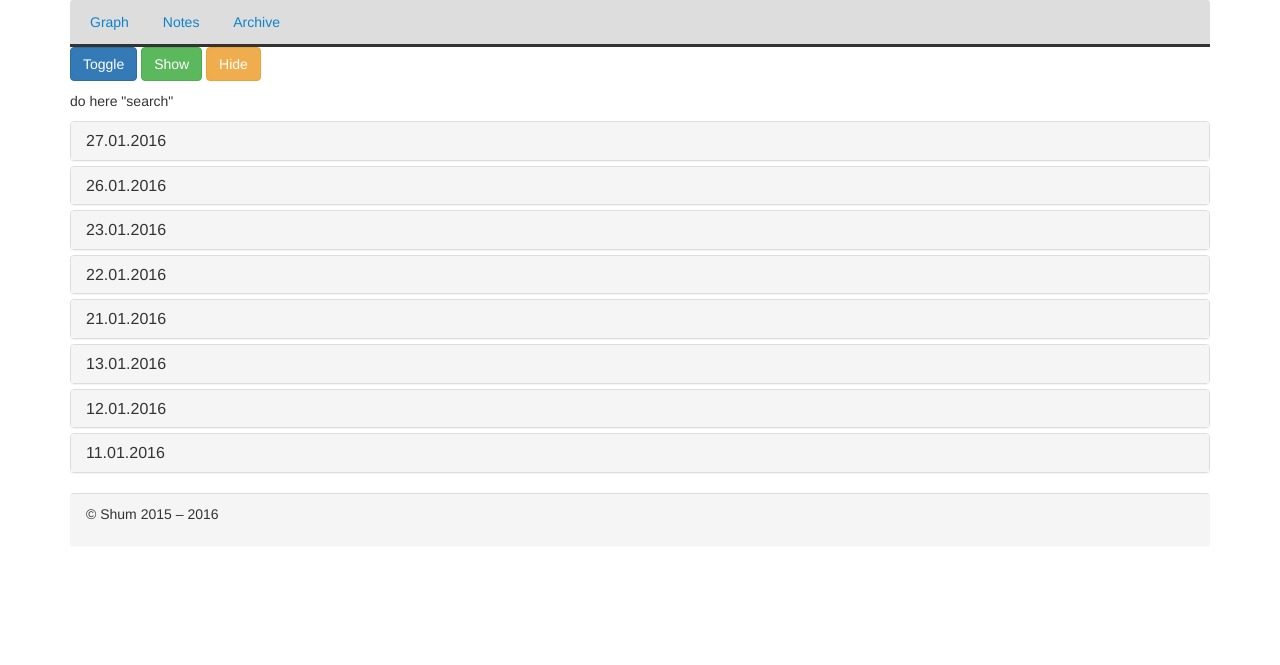
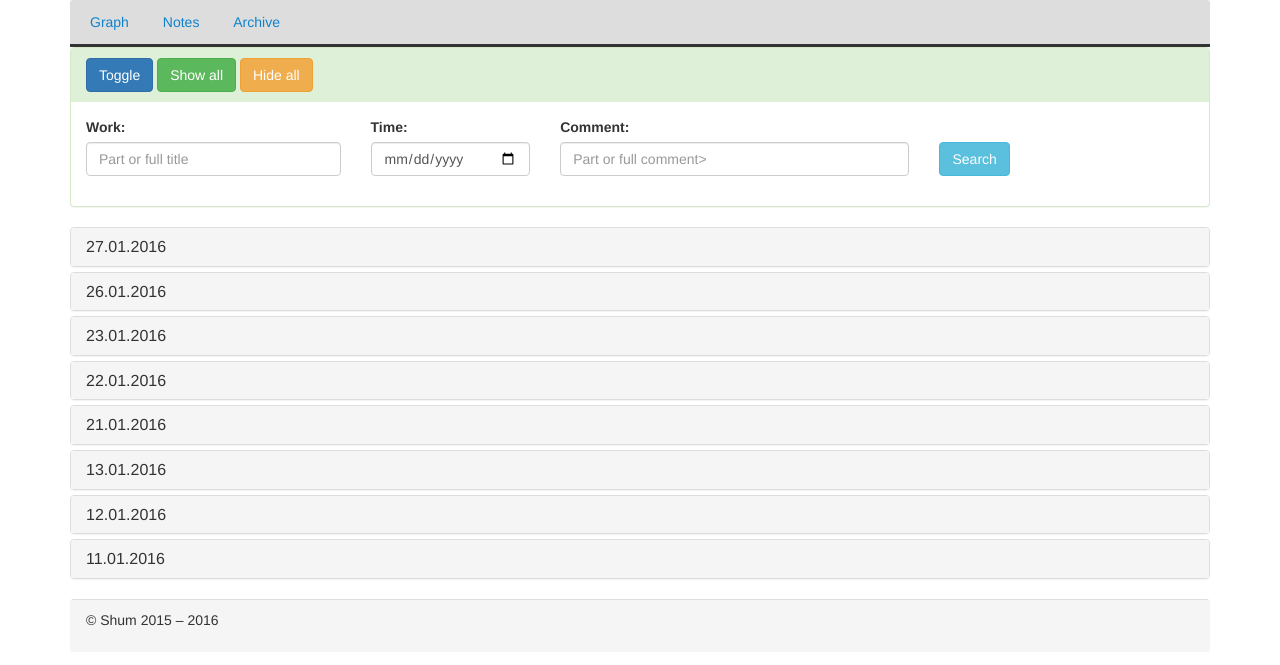
Before and after one commit to Shuma2/graph, a PHP site: page /php/archive.php in a window 1280 px wide. Shown: the top 665 px of the page. Run offline with PHP 8.4, Linux system fonts and the light colour scheme; data comes from the database, SQL or seed files in the repository; some libraries are stand-ins or nearby versions.

Commit message:
doing "search" option

```diff
--- a/css/main.css
+++ b/css/main.css
@@ -1,6 +1,10 @@
 .player{
     margin: 0px 0;
     border: 0px;
+}
+
+.btn-xs:focus{
+    outline: none;
 }
 
 #notificationNoNotes{
@@ -61,3 +65,21 @@ body {
 #comment:focus::-moz-placeholder          {line-height: 300px; transition: line-height 0.5s ease;}
 #comment:focus:-moz-placeholder           {line-height: 300px; transition: line-height 0.5s ease;}
 #comment:focus:-ms-input-placeholder      {line-height: 300px; transition: line-height 0.5s ease;}
+
+#searchWork::-webkit-input-placeholder       {text-indent: 0px;   transition: text-indent 0.3s ease;}
+#searchWork::-moz-placeholder                {text-indent: 0px;   transition: text-indent 0.3s ease;}
+#searchWork:-moz-placeholder                 {text-indent: 0px;   transition: text-indent 0.3s ease;}
+#searchWork:-ms-input-placeholder            {text-indent: 0px;   transition: text-indent 0.3s ease;}
+#searchWork:focus::-webkit-input-placeholder {text-indent: 500px; transition: text-indent 0.3s ease;}
+#searchWork:focus::-moz-placeholder          {text-indent: 500px; transition: text-indent 0.3s ease;}
+#searchWork:focus:-moz-placeholder           {text-indent: 500px; transition: text-indent 0.3s ease;}
+#searchWork:focus:-ms-input-placeholder      {text-indent: 500px; transition: text-indent 0.3s ease;}
+
+#commentSearch::-webkit-input-placeholder       {text-indent: 0px;   transition: text-indent 0.3s ease;}
+#commentSearch::-moz-placeholder                {text-indent: 0px;   transition: text-indent 0.3s ease;}
+#commentSearch:-moz-placeholder                 {text-indent: 0px;   transition: text-indent 0.3s ease;}
+#commentSearch:-ms-input-placeholder            {text-indent: 0px;   transition: text-indent 0.3s ease;}
+#commentSearch:focus::-webkit-input-placeholder {text-indent: 500px; transition: text-indent 0.3s ease;}
+#commentSearch:focus::-moz-placeholder          {text-indent: 500px; transition: text-indent 0.3s ease;}
+#commentSearch:focus:-moz-placeholder           {text-indent: 500px; transition: text-indent 0.3s ease;}
+#commentSearch:focus:-ms-input-placeholder      {text-indent: 500px; transition: text-indent 0.3s ease;}
--- a/php/archive.html.php
+++ b/php/archive.html.php
@@ -31,10 +31,46 @@
 <body>
 <?php include $_SERVER['DOCUMENT_ROOT'] . '/php/nav.html.php'; ?>
 <div class="container">
-    <p><button type="button" class="btn btn-primary">Toggle</button>
-        <button type="button" class="btn btn-success">Show</button>
-        <button type="button" class="btn btn-warning">Hide</button></p>
-    <p>do here "search"</p>
+    <div class="panel-group">
+        <form action="?" method="get">
+            <div class="panel panel-success">
+                <div class="panel-heading">
+                    <button type="button" class="btn btn-primary">Toggle</button>
+                    <button type="button" class="btn btn-success">Show all</button>
+                    <button type="button" class="btn btn-warning">Hide all</button>
+                </div>
+<!--                <input type="hidden" name="id" value="--><?php //echo $id; ?><!--">-->
+                <div class="panel-body">
+                    <div class="row">
+                        <div class="col-md-3">
+                            <div class="form-group">
+                                <label for="searchWork">Work:</label>
+                                <input type="text" class="form-control" id="searchWork" name="searchWork" placeholder="Part or full title" value="">
+                            </div>
+                        </div>
+                        <div class="col-md-2">
+                            <div class="form-group">
+                                <label for="dateSearch">Time:</label>
+                                <input type="date" class="form-control" id="dateSearch" name="dateSearch" placeholder="Choose date" value="">
+                            </div>
+                        </div>
+                        <div class="col-md-4">
+                            <div class="form-group">
+                                <label for="commentSearch">Comment:</label>
+                                <input class="form-control" id="commentSearch" name="commentSearch" placeholder="Part or full comment>" value="">
+                            </div>
+                        </div>
+                        <div class="col-md-1">
+                            <div class="form-group">
+                                <label for="action" style="visibility: hidden">Press</label>
+                                <input type="submit" name="action" class="btn btn-info" value="Search">
+                            </div>
+                        </div>
+                    </div>
+                </div>
+            </div>
+        </form>
+    </div>
     <div class="panel-group" id="accordion">
         <?php foreach($datesUnique as $key => $nowDate): //перебор по дате (каждая дата выводится только 1 раз)
             $dateFormat = date_create($nowDate); ?>
@@ -90,6 +126,17 @@
             $(".collapse").collapse('hide');
         });
     });
+//    $(document).on('click','.btn-primary',function(e) {
+//        if($(e.target).is('a') && $(e.target).attr('class') != 'dropdown-toggle')
+//        {
+//            $(this).collapse('hide');
+//        }
+//    });
+//    $(document).on('click', 'panel-collapse collapse.in', function(e) {
+//        if( $(e.target).is('panel-collapse') ) {
+//            $(this).removeClass('in').addClass('collapse');
+//        }
+//    });
     </script>
 </body>
 </html>
--- a/php/archive.php
+++ b/php/archive.php
@@ -1,5 +1,57 @@
 <?php
 include_once $_SERVER['DOCUMENT_ROOT'] . '/inc/helpers.inc.php';
+
+if(isset($_GET['Search']))
+{
+    include $_SERVER['DOCUMENT_ROOT'] . '/inc/db.inc.php';
+
+    $select = 'SELECT main, worktime, workdate, status, comment FROM work ';
+    $work = ' main = :main,';
+    $time = ' worktime = :time,';
+    $comment = ' comment = :comment,';
+    $date = ' workdate = :workdate';
+    $status = ' status = 3;';
+
+    $placeholders = array();
+
+//    if(($_GET['searchWork']) == '' && ($_GET['dateSearch']) == '' && ($_GET['commentSearch']) == '') {
+//        header('Location: archive.php?error');
+//        exit();
+//    }
+
+    if($_GET['searchWork'] != '')
+    {
+        $placeholders[':main'] = $_GET['searchWork'];
+    }
+
+    if($_GET['dateSearch'] != '')
+    {
+        $placeholders[':workdate'] = $_GET['dateSearch'];
+    }
+
+    if($_GET['commentSearch'] != '')
+    {
+        $placeholders[':comment'] = $_GET['commentSearch'];
+    }
+
+    try{
+        $sql = $select . $work . $time . $comment . $date . $status;
+        $s = $pdo->prepare($sql);
+        $s->execute($placeholders);
+    }
+    catch(PDOException $e) {
+        errorText('Unable to insert query: ', $e);
+    }
+    header('Location: .');
+    exit();
+}
+
+//if(isset($_GET['error'])){
+//    $placeholderWorkSearch = 'Need to fill that field';
+//    $placeholderDateSearch = 'Need to fill that field';
+//    $emptyWork = '<style>' . '#workToDo::-webkit-input-placeholder{color:#FF0000;} #workToDo::-moz-placeholder{color:#FF0000;} #workToDo:-ms-input-placeholder{color:#FF0000;}' . '</style>';
+//    $emptyTime = '<style>' . '#time::-webkit-input-placeholder{color:#FF0000;} #time::-moz-placeholder{color:#FF0000;} #time:-ms-input-placeholder{color:#FF0000;}' . '</style>';
+//}
 
 include $_SERVER['DOCUMENT_ROOT'] . '/inc/db.inc.php';
 
```
